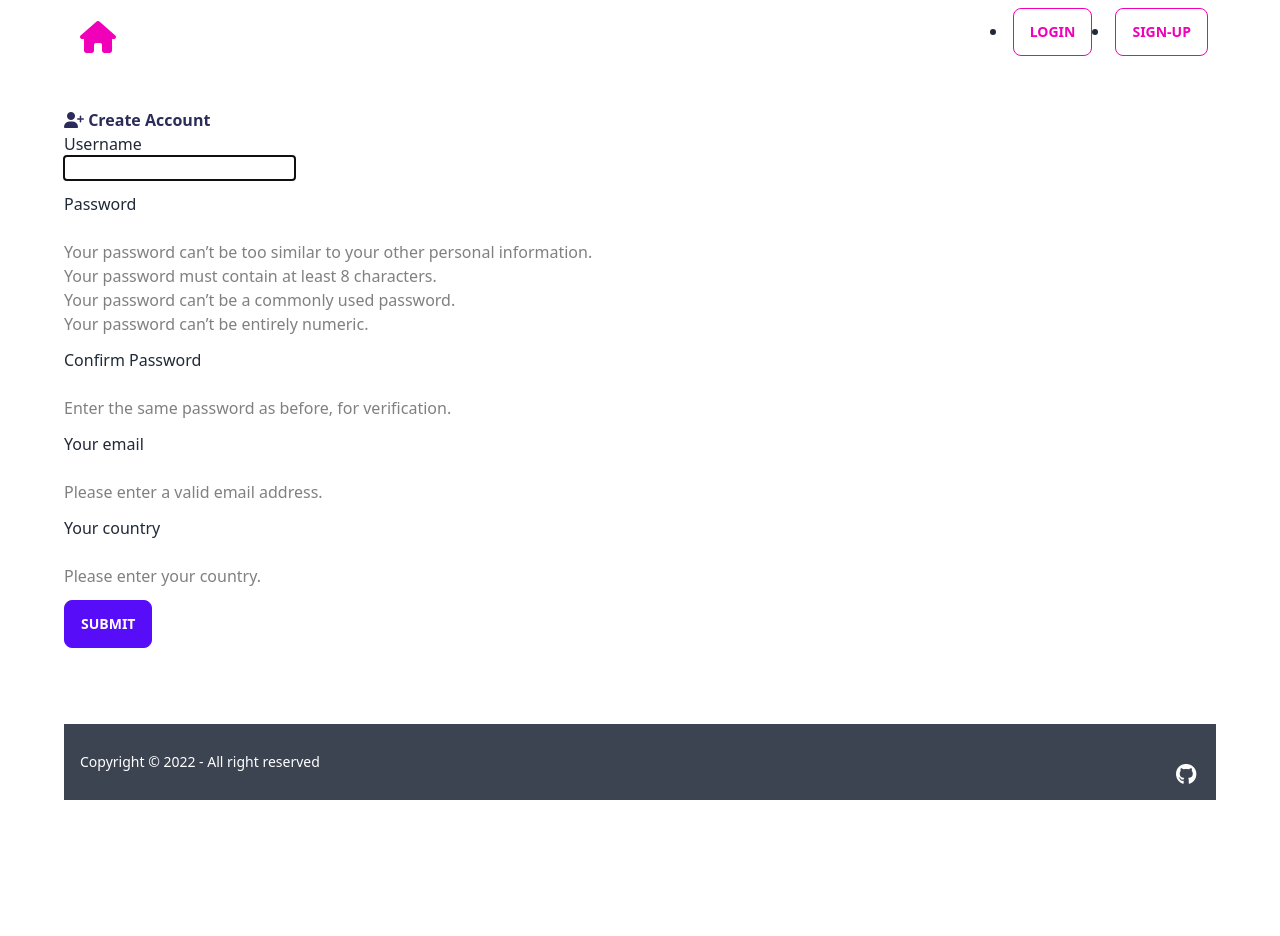
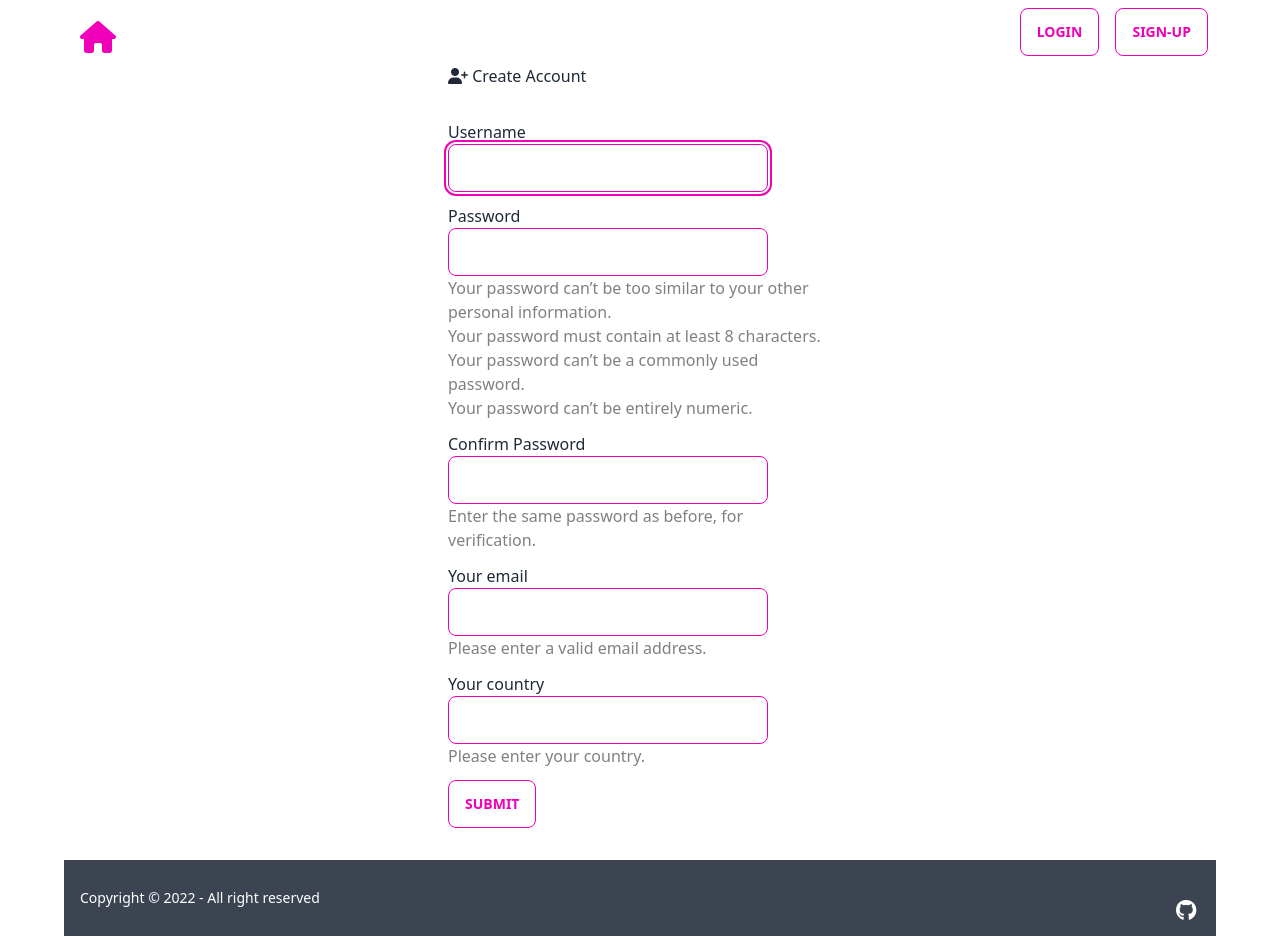
Before and after one commit to emaddar/Airbnb, a Django app: page /signup/ in a window 1280 px wide. Before the commit the page ends 800 px from the top, so only its background shows below. Run offline with Django 4.2, Linux system fonts and the light colour scheme; some libraries are stand-ins or nearby versions.

Commit message:
Add class

```diff
--- a/dashbord/templates/base.html
+++ b/dashbord/templates/base.html
@@ -18,7 +18,7 @@
 
 
 
-<body class="px-16 flex flex-col justify-between h-screen">
+<body class="px-16 flex flex-col justify-between min-h-screen">
 
     {% include 'includes/header.html' %}
     <main>
--- a/dashbord/templates/includes/footer.html
+++ b/dashbord/templates/includes/footer.html
@@ -1,4 +1,4 @@
-<footer class="footer items-center p-4 bg-neutral text-neutral-content mt-8">
+<footer class="footer items-center p-4 bg-neutral text-neutral-content mt-8 ">
 
     <div class="items-center grid-flow-col">
       <p>Copyright © 2022 - All right reserved</p>
--- a/dashbord/templates/includes/header.html
+++ b/dashbord/templates/includes/header.html
@@ -11,11 +11,11 @@
         <ul class="menu menu-horizontal p-0">
 
 
-          <li><a href="{% url 'logout' %}?next={{request.path}}" class="btn btn-outline btn-secondary rounded-lg">log out</a></li>
+          <li class="list-none"><a href="{% url 'logout' %}?next={{request.path}}" class="btn btn-outline btn-secondary rounded-lg">log out</a></li>
       {% else %}
 
-          <li><a href="{% url 'login' %}"  class="btn btn-outline btn-secondary rounded-lg" >Login</a></li>
-          <li><a href="{% url 'signup' %}" class="btn btn-outline btn-secondary rounded-lg" >Sign-up</a></li>
+          <li class="list-none pr-4"><a href="{% url 'login' %}"  class="btn btn-outline btn-secondary rounded-lg" >Login</a></li>
+          <li class="list-none"><a href="{% url 'signup' %}" class="btn btn-outline btn-secondary rounded-lg" >Sign-up</a></li>
 
         </ul>
 
--- a/dashbord/templates/registration/signup.html
+++ b/dashbord/templates/registration/signup.html
@@ -4,30 +4,31 @@
 
 {% block content %}
 <div class='container' >
-<h1 style="color:rgb(44, 44, 90); font-weight: 700;">
-  <i class="fa-solid fa-user-plus"></i> Create Account
-</h1>
 
 
-<form method="POST">
+
+<form method="POST" class="mx-auto w-96 ">
+  <h1 class="pb-8">
+    <i class="fa-solid fa-user-plus"></i> Create Account
+  </h1>
     {% csrf_token %}
     <div class="mb-3">
 
       <label for="{{form.username.id_for_label}}" class="form-label">Username</label>
 
-        {{form.username|add_class:"form-control"}}
+        {{form.username|add_class:"input input-bordered input-secondary w-full max-w-xs"}}
     </div>
 
     <div class="mb-3">
         <label for="{{form.password1.id_for_label}}" class="form-label">Password</label>
-        {{form.password1|add_class:"form-control"}}
+        {{form.password1|add_class:"input input-bordered input-secondary w-full max-w-xs"}}
         <div align="left"  <small style="color: grey">{{form.password1.help_text}}</small> </div>
 
     </div>
 
     <div class="mb-3">
         <label for="{{form.password2.id_for_label}}" class="form-label">Confirm Password</label>
-        {{form.password2|add_class:"form-control"}}
+        {{form.password2|add_class:"input input-bordered input-secondary w-full max-w-xs"}}
         {% comment %} <div  align="left" id="emailHelp" class="form-text">{{form.password2.help_text}}</div> {% endcomment %}
         <div align="left"  <small style="color: grey">{{form.password2.help_text}}</small> </div>
     </div>
@@ -35,7 +36,7 @@
 
     <div class="mb-3">
       <label for="{{form.password2.id_for_label}}" class="form-label">Your email</label>
-      {{form.email|add_class:"form-control"}}
+      {{form.email|add_class:"input input-bordered input-secondary w-full max-w-xs"}}
       {% comment %} <div  align="left" id="emailHelp" class="form-text">{{form.password2.help_text}}</div> {% endcomment %}
       {% comment %} <div align="left"  <small style="color: grey">{{form.email.help_text}}</small> </div> {% endcomment %}
       <div align="left"  <small style="color: grey">Please enter a valid email address.</small> </div>
@@ -44,7 +45,7 @@
 
     <div class="mb-3">
       <label for="{{form.password2.id_for_label}}" class="form-label">Your country</label>
-      {{form.last_name|add_class:"form-control"}}
+      {{form.last_name|add_class:"input input-bordered input-secondary w-full max-w-xs"}}
       {% comment %} <div  align="left" id="emailHelp" class="form-text">{{form.password2.help_text}}</div> {% endcomment %}
       {% comment %} <div align="left"  <small style="color: grey">{{form.email.help_text}}</small> </div> {% endcomment %}
       <div align="left"  <small style="color: grey">Please enter your country.</small> </div>
@@ -61,7 +62,7 @@
   {% endfor %}
 
 
-    <button type="submit" class="btn btn-primary">Submit</button>
+    <button type="submit" class="btn btn-outline btn-secondary rounded-lg">Submit</button>
 
   </form>
 </div>
```
Also changed, not shown: dashbord/templates/registration/login.html (+9 -11 lines).
